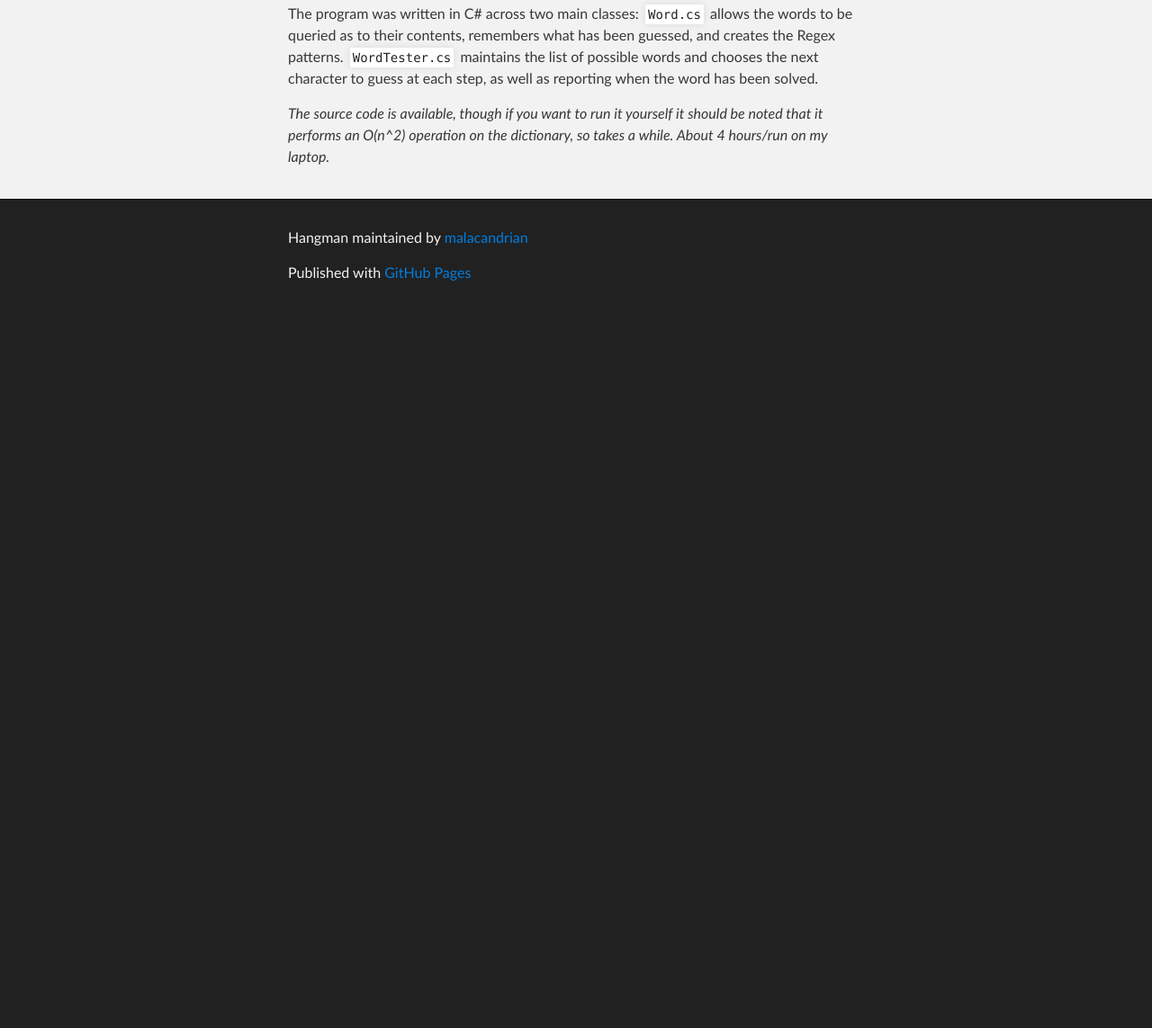
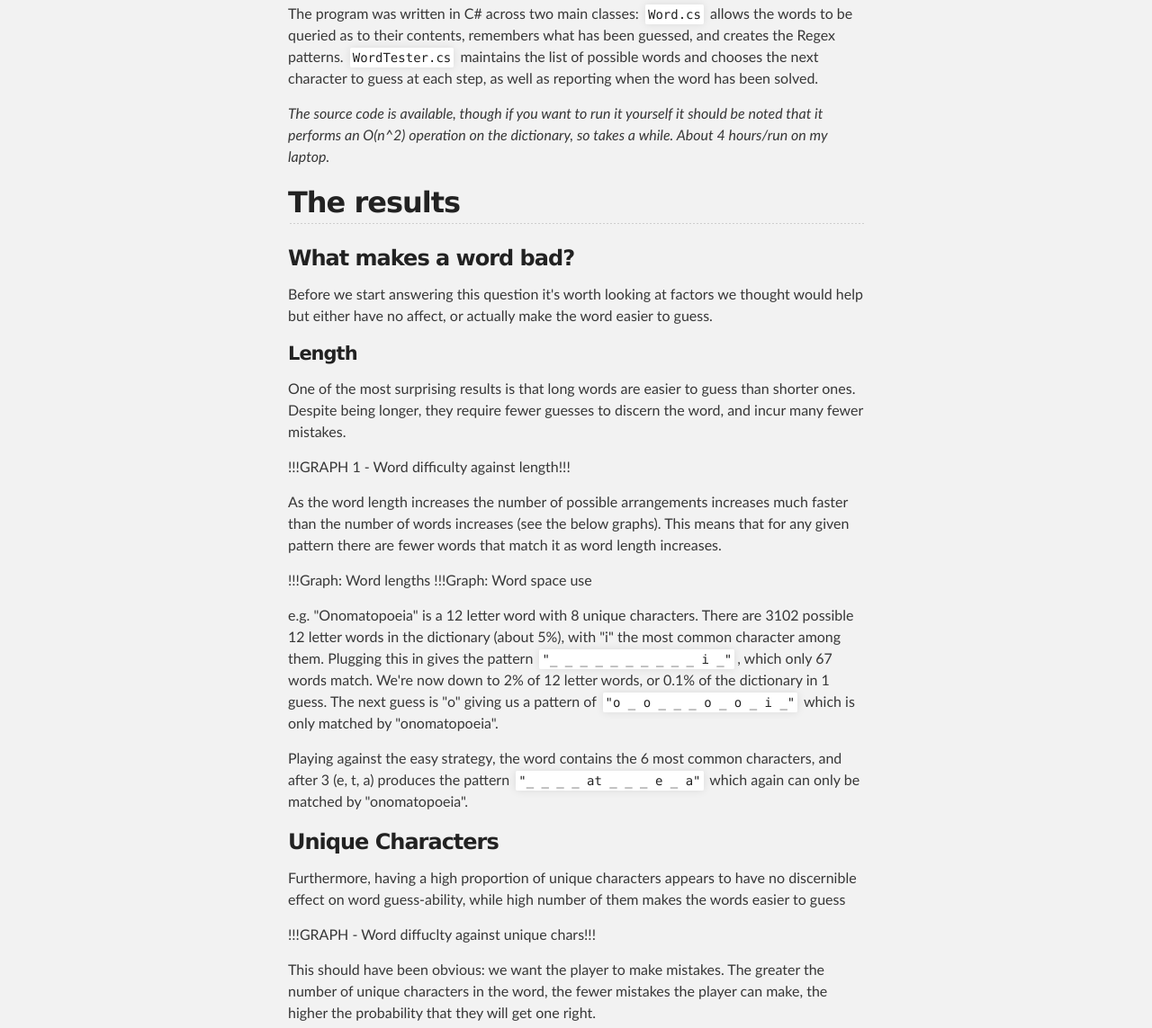
Before and after one commit to malacandrian/Hangman, a plain HTML site: page index.html in a window 1280 px wide. Shown: the part 2549-3692 px from the top of the page at 90% size. Before the commit the page ends 2899 px from the top, so only its background shows below. Drawn offline with Linux system fonts and the light colour scheme.

Commit message:
Create gh-pages branch via GitHub

```diff
--- a/index.html
+++ b/index.html
@@ -110,7 +110,7 @@
 <h2>
 <a name="collecting-the-data" class="anchor" href="#collecting-the-data"><span class="octicon octicon-link"></span></a>Collecting the data</h2>
 
-<p>A program was written to test <a href="http://www.mieliestronk.com/corncob_lowercase.txt">a list of over 58000 words</a> on both the easy and optimal strategies, outputting its results as a CSV, Excel and PowerPivot were then used to analyse the results.</p>
+<p>A program was written to test <a href="http://www.mieliestronk.com/corncob_lowercase.txt">a list of over 58000 words</a> (henceforth reffered to as "the dictionary") on both the easy and optimal strategies, outputting its results as a CSV, Excel and PowerPivot were then used to analyse the results.</p>
 
 <h3>
 <a name="the-program" class="anchor" href="#the-program"><span class="octicon octicon-link"></span></a>The Program</h3>
@@ -120,6 +120,39 @@
 <p>The program was written in C# across two main classes: <code>Word.cs</code> allows the words to be queried as to their contents, remembers what has been guessed, and creates the Regex patterns. <code>WordTester.cs</code> maintains the list of possible words and chooses the next character to guess at each step, as well as reporting when the word has been solved.</p>
 
 <p><em>The source code is available, though if you want to run it yourself it should be noted that it performs an O(n^2) operation on the dictionary, so takes a while. About 4 hours/run on my laptop.</em></p>
+
+<h2>
+<a name="the-results" class="anchor" href="#the-results"><span class="octicon octicon-link"></span></a>The results</h2>
+
+<h3>
+<a name="what-makes-a-word-bad" class="anchor" href="#what-makes-a-word-bad"><span class="octicon octicon-link"></span></a>What makes a word bad?</h3>
+
+<p>Before we start answering this question it's worth looking at factors we thought would help but either have no affect, or actually make the word easier to guess.</p>
+
+<h4>
+<a name="length" class="anchor" href="#length"><span class="octicon octicon-link"></span></a>Length</h4>
+
+<p>One of the most surprising results is that long words are easier to guess than shorter ones. Despite being longer, they require fewer guesses to discern the word, and incur many fewer mistakes.</p>
+
+<p>!!!GRAPH 1 - Word difficulty against length!!!</p>
+
+<p>As the word length increases the number of possible arrangements increases much faster than the number of words increases (see the below graphs). This means that for any given pattern there are fewer words that match it as word length increases.</p>
+
+<p>!!!Graph: Word lengths
+!!!Graph: Word space use</p>
+
+<p>e.g. "Onomatopoeia" is a 12 letter word with 8 unique characters. There are 3102 possible 12 letter words in the dictionary (about 5%), with "i" the most common character among them. Plugging this in gives the pattern <code>"_ _ _ _ _ _ _ _ _ _ i _"</code>, which only 67 words match. We're now down to 2% of 12 letter words, or 0.1% of the dictionary in 1 guess. The next guess is "o" giving us a pattern of <code>"o _ o _ _ _ o _ o _ i _"</code> which is only matched by "onomatopoeia".</p>
+
+<p>Playing against the easy strategy, the word contains the 6 most common characters, and after 3 (e, t, a) produces the pattern <code>"_ _ _ _ at _ _ _ e _ a"</code> which again can only be matched by "onomatopoeia".</p>
+
+<h3>
+<a name="unique-characters" class="anchor" href="#unique-characters"><span class="octicon octicon-link"></span></a>Unique Characters</h3>
+
+<p>Furthermore, having a high proportion of unique characters appears to have no discernible effect on word guess-ability, while high number of them makes the words easier to guess</p>
+
+<p>!!!GRAPH - Word diffuclty against unique chars!!!</p>
+
+<p>This should have been obvious: we want the player to make mistakes. The greater the number of unique characters in the word, the fewer mistakes the player can make, the higher the probability that they will get one right. </p>
       </section>
     </div>
 
```
Also changed, not shown: params.json (+1 -1 lines).
